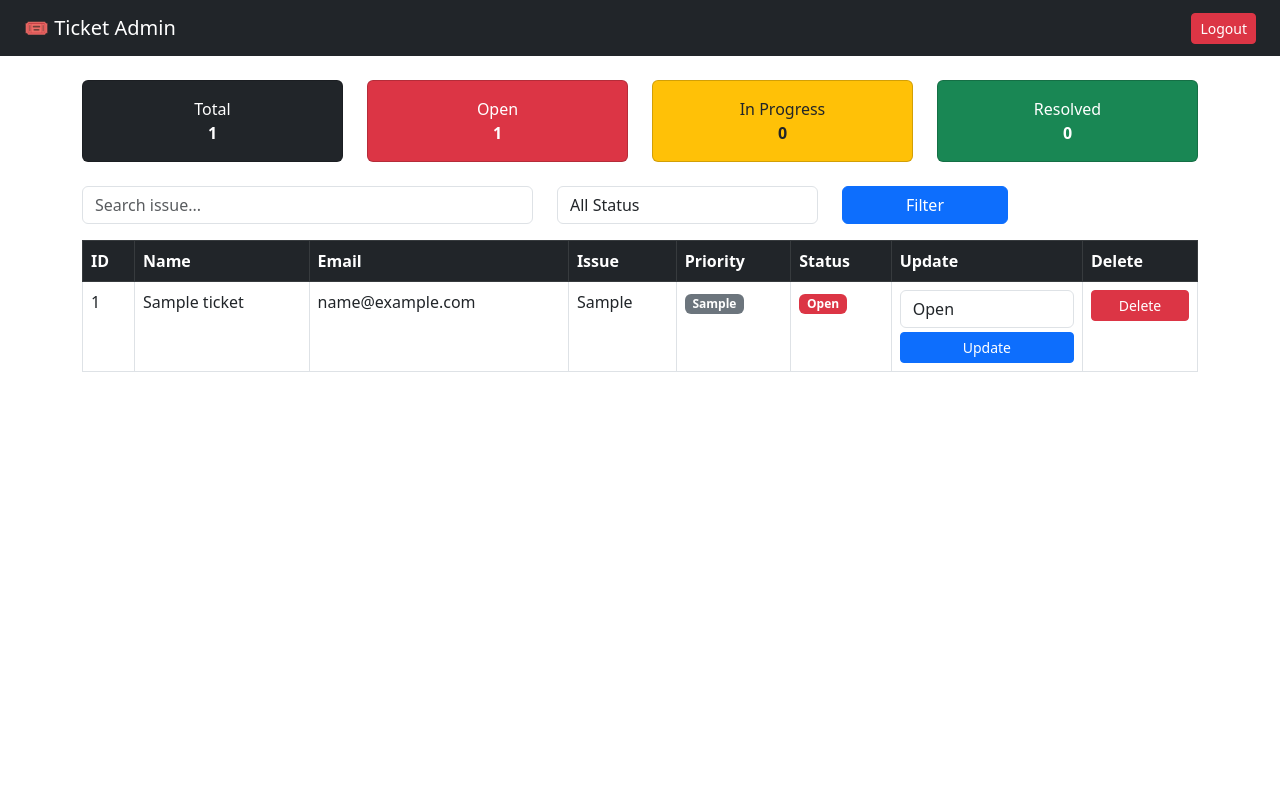
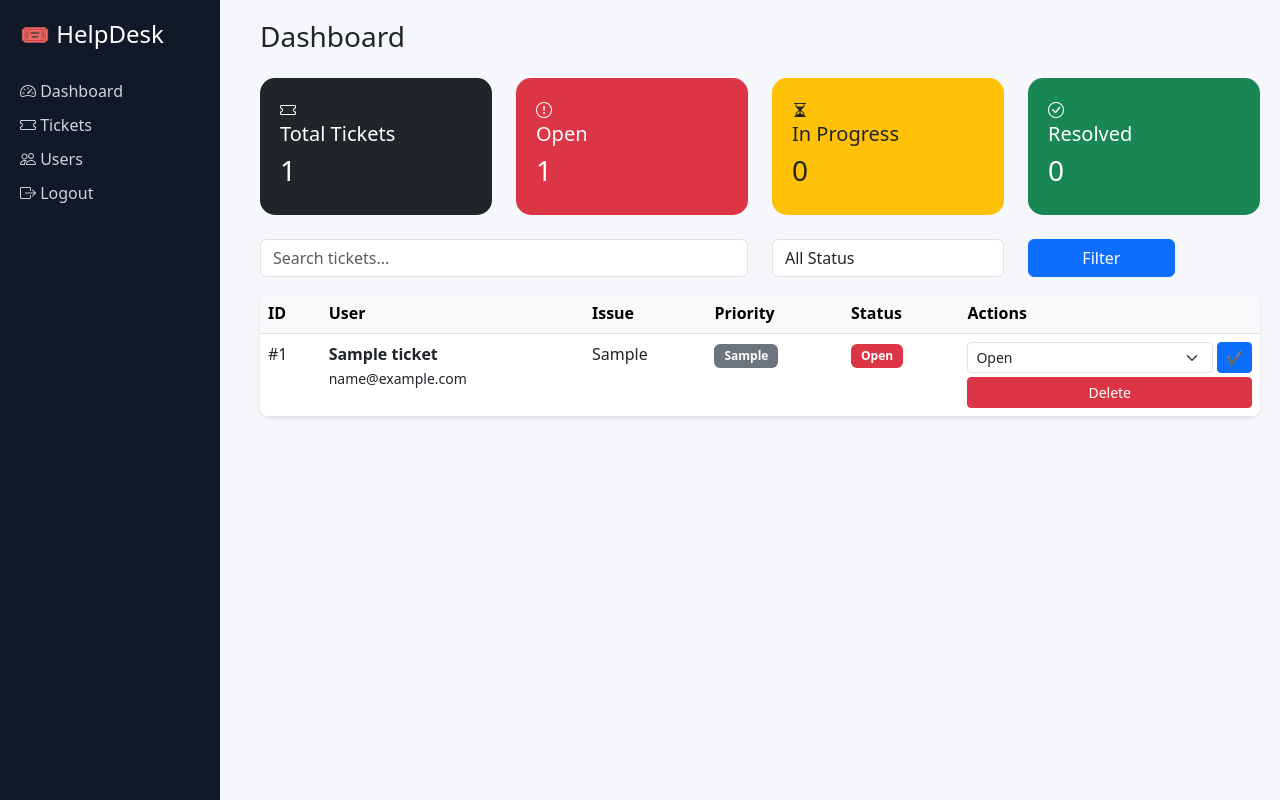
Before and after one commit to mufeedshad0-bit/ticketing-system, a Flask app: page /admin in a window 1280 px wide. Run offline with Flask 3, Linux system fonts and the light colour scheme; the visitor is signed in with stand-in values (Sample User, id 1); tables that the repository leaves empty hold one stand-in row (values such as "Sample post").

Commit message:
Update admin.html

```diff
--- a/templates/admin.html
+++ b/templates/admin.html
@@ -1,41 +1,120 @@
-
 <!DOCTYPE html>
 <html>
 <head>
-  <title>Admin</title>
+  <title>Admin Dashboard</title>
+
+  <!-- Bootstrap + Icons -->
   <link href="https://cdn.jsdelivr.net/npm/bootstrap@5.3.0/dist/css/bootstrap.min.css" rel="stylesheet">
+  <link href="https://cdn.jsdelivr.net/npm/bootstrap-icons/font/bootstrap-icons.css" rel="stylesheet">
+
+  <style>
+    body {
+      background: #f5f7fb;
+    }
+
+    .sidebar {
+      height: 100vh;
+      background: #111827;
+      color: white;
+      padding: 20px;
+      position: fixed;
+      width: 220px;
+    }
+
+    .sidebar h4 {
+      margin-bottom: 30px;
+    }
+
+    .sidebar a {
+      color: #cbd5e1;
+      display: block;
+      margin: 10px 0;
+      text-decoration: none;
+    }
+
+    .sidebar a:hover {
+      color: white;
+    }
+
+    .main {
+      margin-left: 240px;
+      padding: 20px;
+    }
+
+    .card-box {
+      border-radius: 15px;
+      padding: 20px;
+      color: white;
+    }
+
+    .table {
+      background: white;
+      border-radius: 10px;
+      overflow: hidden;
+    }
+
+    .badge {
+      padding: 6px 10px;
+      font-size: 12px;
+    }
+  </style>
 </head>
 
 <body>
 
-<!-- NAVBAR -->
-<nav class="navbar navbar-dark bg-dark px-4 d-flex justify-content-between">
-  <span class="navbar-brand">🎟️ Ticket Admin</span>
-  <a href="{{ url_for('logout') }}" class="btn btn-danger btn-sm">Logout</a>
-</nav>
+<!-- SIDEBAR -->
+<div class="sidebar">
+  <h4>🎟️ HelpDesk</h4>
+  <a href="#"><i class="bi bi-speedometer2"></i> Dashboard</a>
+  <a href="#"><i class="bi bi-ticket"></i> Tickets</a>
+  <a href="#"><i class="bi bi-people"></i> Users</a>
+  <a href="{{ url_for('logout') }}"><i class="bi bi-box-arrow-right"></i> Logout</a>
+</div>
 
-<div class="container mt-4">
+<!-- MAIN CONTENT -->
+<div class="main">
 
-<!-- 📊 DASHBOARD CARDS -->
-<div class="row mb-4 text-center">
-  <div class="col">
-    <div class="card bg-dark text-white p-3">Total<br><b>{{ total }}</b></div>
-  </div>
-  <div class="col">
-    <div class="card bg-danger text-white p-3">Open<br><b>{{ open_count }}</b></div>
-  </div>
-  <div class="col">
-    <div class="card bg-warning text-dark p-3">In Progress<br><b>{{ progress }}</b></div>
-  </div>
-  <div class="col">
-    <div class="card bg-success text-white p-3">Resolved<br><b>{{ resolved }}</b></div>
+  <h3 class="mb-4">Dashboard</h3>
+
+  <!-- 📊 STATS -->
+  <div class="row mb-4">
+    <div class="col-md-3">
+      <div class="card-box bg-dark">
+        <i class="bi bi-ticket"></i>
+        <h5>Total Tickets</h5>
+        <h3>{{ total }}</h3>
       </div>
     </div>
 
-<!-- 🔍 SEARCH + FILTER -->
+    <div class="col-md-3">
+      <div class="card-box bg-danger">
+        <i class="bi bi-exclamation-circle"></i>
+        <h5>Open</h5>
+        <h3>{{ open_count }}</h3>
+      </div>
+    </div>
+
+    <div class="col-md-3">
+      <div class="card-box bg-warning text-dark">
+        <i class="bi bi-hourglass-split"></i>
+        <h5>In Progress</h5>
+        <h3>{{ progress }}</h3>
+      </div>
+    </div>
+
+    <div class="col-md-3">
+      <div class="card-box bg-success">
+        <i class="bi bi-check-circle"></i>
+        <h5>Resolved</h5>
+        <h3>{{ resolved }}</h3>
+      </div>
+    </div>
+  </div>
+
+  <!-- 🔍 SEARCH -->
   <form method="GET" class="row mb-3">
-  <div class="col-md-5">
-    <input type="text" name="search" class="form-control" placeholder="Search issue...">
+    <div class="col-md-6">
+      <input type="text" name="search" class="form-control" placeholder="Search tickets...">
     </div>
 
     <div class="col-md-3">
@@ -53,32 +132,34 @@
   </form>
 
   <!-- 📋 TABLE -->
-<table class="table table-bordered table-hover">
-  <thead class="table-dark">
+  <table class="table table-hover shadow-sm">
+    <thead class="table-light">
       <tr>
         <th>ID</th>
-      <th>Name</th>
-      <th>Email</th>
+        <th>User</th>
         <th>Issue</th>
         <th>Priority</th>
         <th>Status</th>
-      <th>Update</th>
-      <th>Delete</th>
+        <th>Actions</th>
       </tr>
     </thead>
 
     <tbody>
       {% for t in tickets %}
       <tr>
-      <td>{{ t['id'] }}</td>
-      <td>{{ t['name'] }}</td>
-      <td>{{ t['email'] }}</td>
+        <td>#{{ t['id'] }}</td>
+        <td>
+          <b>{{ t['name'] }}</b><br>
+          <small>{{ t['email'] }}</small>
+        </td>
+
         <td>{{ t['issue'] }}</td>
+
         <td>
           <span class="badge bg-secondary">{{ t['priority'] }}</span>
         </td>
 
-      <!-- 🎨 STATUS COLORS -->
+        <!-- STATUS -->
         <td>
           {% if t['status'] == 'Open' %}
             <span class="badge bg-danger">Open</span>
@@ -89,22 +170,19 @@
           {% endif %}
         </td>
 
-      <!-- UPDATE -->
+        <!-- ACTIONS -->
         <td>
-        <form action="{{ url_for('update_ticket', id=t['id']) }}" method="POST">
-          <select name="status" class="form-control mb-1">
+          <form action="{{ url_for('update_ticket', id=t['id']) }}" method="POST" class="d-flex gap-1">
+            <select name="status" class="form-select form-select-sm">
               <option>Open</option>
               <option>In Progress</option>
               <option>Resolved</option>
             </select>
-          <button class="btn btn-primary btn-sm w-100">Update</button>
+            <button class="btn btn-sm btn-primary">✔</button>
           </form>
-      </td>
 
-      <!-- DELETE -->
-      <td>
-        <form action="{{ url_for('delete_ticket', id=t['id']) }}" method="POST">
-          <button class="btn btn-danger btn-sm w-100">Delete</button>
+          <form action="{{ url_for('delete_ticket', id=t['id']) }}" method="POST" class="mt-1">
+            <button class="btn btn-sm btn-danger w-100">Delete</button>
           </form>
         </td>
 
```
Lines whose indentation alone changed are shown as unchanged.
